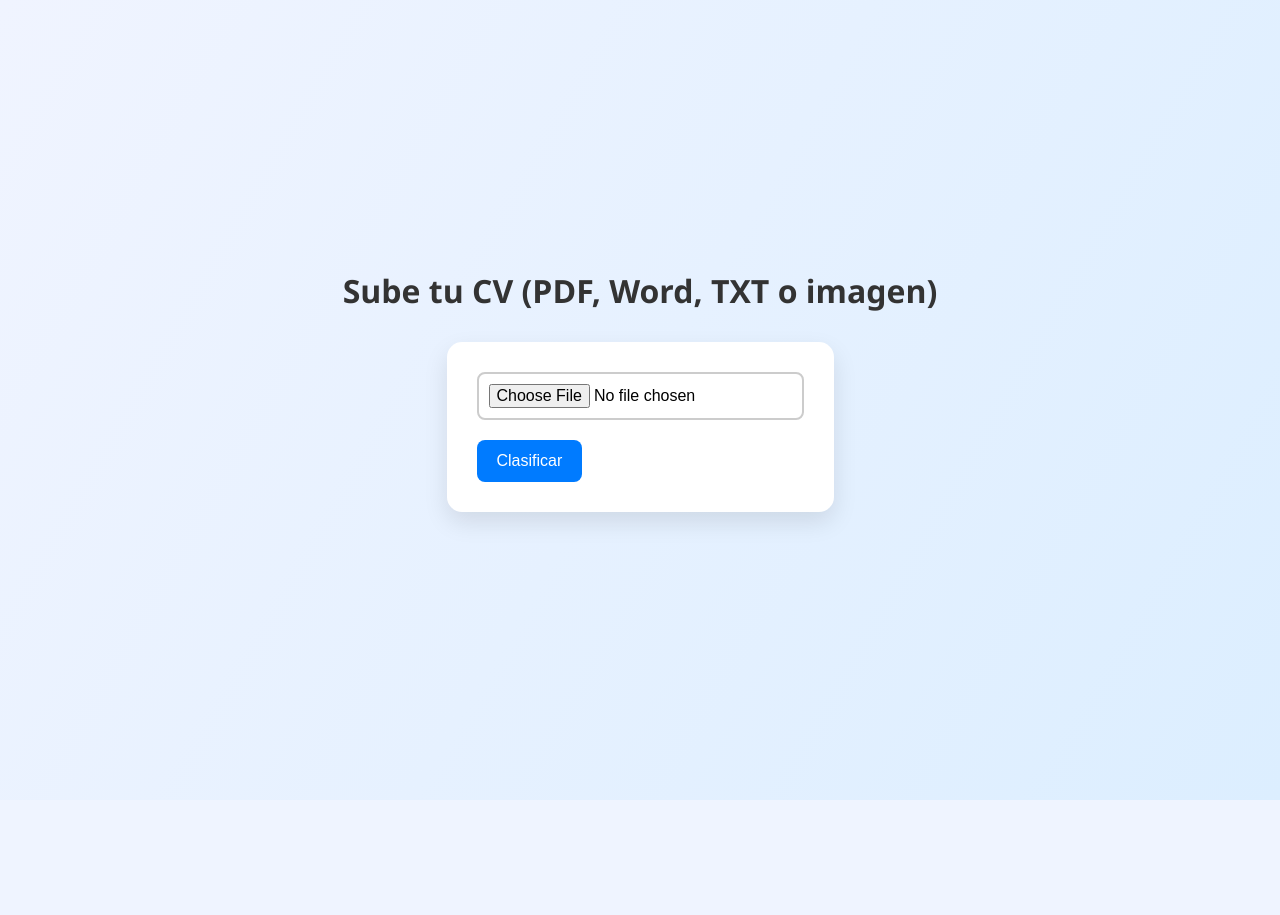
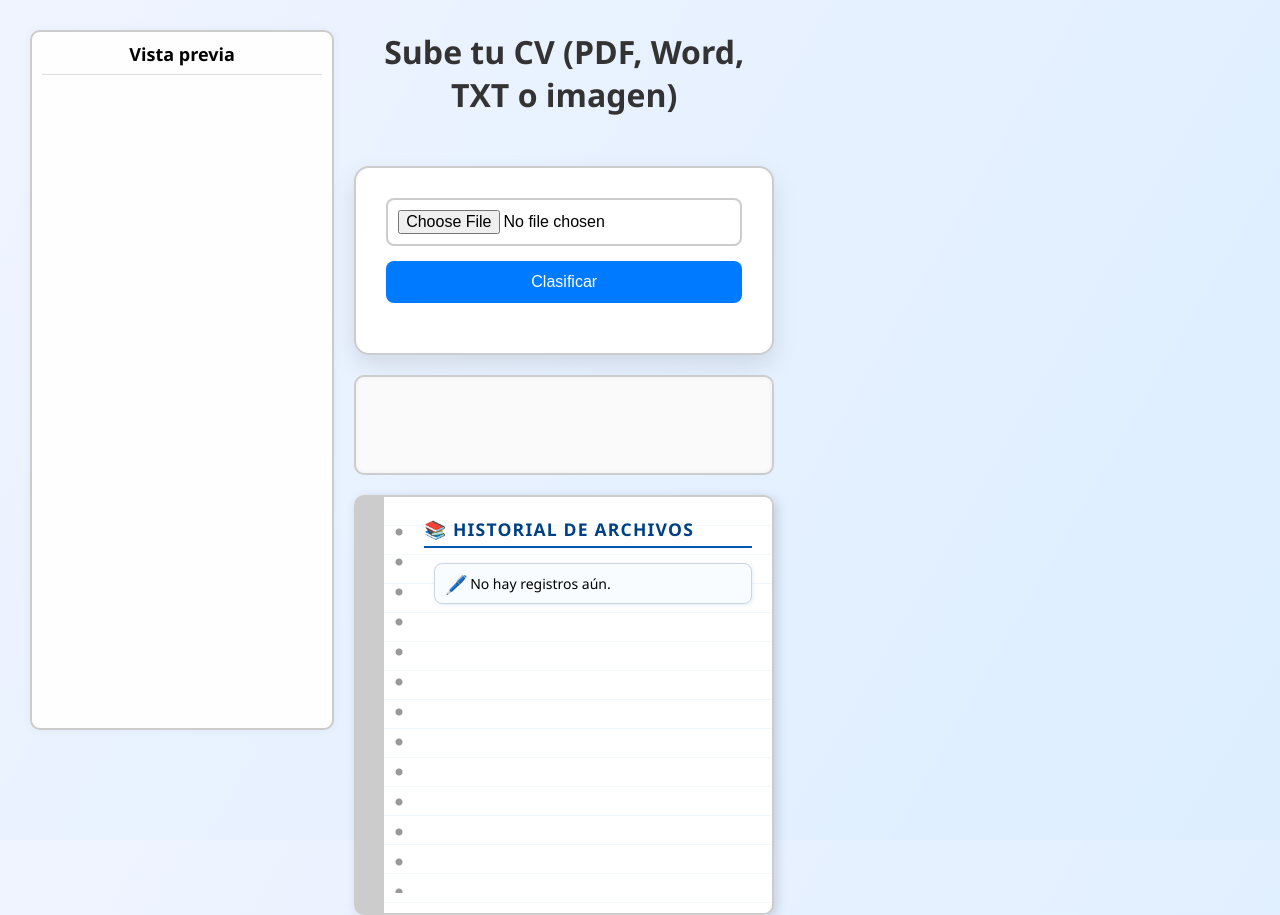
Before and after one commit to MateoNorberto/CLASIFICADOR_CV, a Flask app: page / in a window 1280 px wide. Before the commit the page ends 800 px from the top, so only its background shows below. Run offline with Flask 3, Linux system fonts and the light colour scheme; parts of the project's set-up code (start-up, migrations or seed data) failed here and were passed over.

Commit message:
mejorando el frntend

```diff
--- a/app.py
+++ b/app.py
@@ -4,11 +4,24 @@ import PyPDF2
 import docx2txt
 import pytesseract
 from PIL import Image
-import os
+import re
+import nltk
+from nltk.corpus import stopwords
+
+nltk.download("stopwords")
+stop_words = set(stopwords.words("spanish"))
 
 app = Flask(__name__)
 model = joblib.load("model.pkl")
-print("Modelo cargado correctamente")
+print("Modelo cargado correctamente.")
+
+def clean_text(text):
+    text = text.lower()
+    text = re.sub(r'\S+@\S+', '', text)
+    text = re.sub(r'\d{9,}', '', text)
+    text = re.sub(r'[^a-záéíóúñ\s]', '', text)
+    tokens = [word for word in text.split() if word not in stop_words]
+    return " ".join(tokens)
 
 def extract_text_from_pdf(pdf_file):
     reader = PyPDF2.PdfReader(pdf_file)
@@ -44,9 +57,18 @@ def index():
             else:
                 return jsonify({"error": "Tipo de archivo no soportado"}), 400
 
-            prediction = model.predict([text])[0]
-            probability = model.predict_proba([text]).max() * 100
-            return jsonify({"prediction": prediction, "probability": round(probability, 2)})
+            cleaned_text = clean_text(text)
+            prediction = model.predict([cleaned_text])[0]
+            probability = model.predict_proba([cleaned_text]).max() * 100
+
+            # Placeholder para cargo_detectado
+            cargo_detectado = "No implementado aún"
+
+            return jsonify({
+                "prediction": prediction,
+                "probability": round(probability, 2),
+                "cargo": cargo_detectado
+            })
 
         except Exception as e:
             return jsonify({"error": f"Error interno: {str(e)}"}), 500
--- a/static/script.js
+++ b/static/script.js
@@ -1,19 +1,73 @@
 const allowedTypes = [
-  "application/pdf",
-  "application/vnd.openxmlformats-officedocument.wordprocessingml.document",
-  "text/plain",
-  "image/png",
-  "image/jpeg"
+    "application/pdf",
+    "application/vnd.openxmlformats-officedocument.wordprocessingml.document",
+    "text/plain",
+    "image/png",
+    "image/jpeg"
 ];
+const MAX_SIZE_MB = 5;
 
-document.getElementById("upload-form").addEventListener("submit", async function (e) {
+const form = document.getElementById("upload-form");
+const resultado = document.getElementById("resultado");
+const preview = document.getElementById("preview");
+const progressBar = document.getElementById("progress-bar");
+const listaHistorial = document.getElementById("lista-historial");
+
+// Vista previa archivo
+document.querySelector('input[name="cv"]').addEventListener("change", function () {
+    const file = this.files[0];
+    preview.innerHTML = "";
+
+    if (!file) {
+        preview.textContent = "Selecciona un archivo para ver la vista previa aquí.";
+        return;
+    }
+
+    if (file.type === "application/pdf") {
+        // PDF: iframe para preview
+        const fileURL = URL.createObjectURL(file);
+        preview.innerHTML = `<iframe src="${fileURL}" width="100%" height="500px"></iframe>`;
+    } else if (file.type.startsWith("image/")) {
+        // Imagen: mostrar imagen
+        const reader = new FileReader();
+        reader.onload = e => {
+            preview.innerHTML = `<img src="${e.target.result}" alt="Vista previa del CV" style="max-width: 100%; height: auto;" />`;
+        };
+        reader.readAsDataURL(file);
+    } else if (file.type === "text/plain") {
+        // TXT: mostrar texto (primeros 500 caracteres)
+        const reader = new FileReader();
+        reader.onload = e => {
+            const text = e.target.result.slice(0, 500);
+            preview.innerHTML = `<pre style="white-space: pre-wrap; word-wrap: break-word;">${text}${e.target.result.length > 500 ? "\n\n[Contenido truncado]" : ""}</pre>`;
+        };
+        reader.readAsText(file);
+    } else if (file.type === "application/vnd.openxmlformats-officedocument.wordprocessingml.document" || file.name.endsWith(".docx")) {
+        // DOCX: mostrar mensaje con icono (sin preview real)
+        preview.innerHTML = `<p>📄 Archivo Word: <strong>${file.name}</strong><br>No se puede mostrar vista previa en el navegador.</p>`;
+    } else {
+        // Otros tipos: mostrar mensaje genérico
+        preview.innerHTML = `<p>📄 Archivo: <strong>${file.name}</strong><br>No se puede mostrar vista previa.</p>`;
+    }
+});
+
+// Submit form
+form.addEventListener("submit", async function (e) {
     e.preventDefault();
-    const div = document.getElementById("resultado");
-    div.textContent = "Procesando...";
+    resultado.textContent = "Procesando...";
+    progressBar.style.width = "50%";
 
     const file = this.cv.files[0];
-    if (!allowedTypes.includes(file.type)) {
-        div.textContent = "Tipo de archivo no permitido. Solo PDF, Word, TXT o imagen.";
+
+    if (!file || !allowedTypes.includes(file.type)) {
+        resultado.textContent = "❌ Tipo de archivo no permitido.";
+        progressBar.style.width = "0";
+        return;
+    }
+
+    if (file.size > MAX_SIZE_MB * 1024 * 1024) {
+        resultado.textContent = `❌ Archivo muy grande. Máx: ${MAX_SIZE_MB}MB`;
+        progressBar.style.width = "0";
         return;
     }
 
@@ -24,23 +78,61 @@ document.getElementById("upload-form").addEventListener("submit", async function
             body: formData
         });
 
+        const result = await response.json();
+        progressBar.style.width = "100%";
+
         if (!response.ok) {
-            const errorData = await response.json();
-            div.textContent = errorData.error || "Error desconocido en el servidor";
+            resultado.textContent = result.error || "Error desconocido.";
             return;
         }
 
-        const result = await response.json();
-        div.innerHTML = `
+        resultado.innerHTML = `
             <strong>Área:</strong> ${result.prediction}<br>
-            <strong>Cargo detectado en el CV:</strong> ${result.cargo || "No especificado"}<br>
+            <strong>Cargo:</strong> ${result.cargo || "No especificado"}<br>
             <strong>Probabilidad:</strong> ${result.probability}%<br>
-            ${result.probability >= 80
-            ? '<span style="color:green;">✅ ¡Felicidades! Eres un candidato apto para contratación.</span>'
-            : '<span style="color:red;">❌ Lo sentimos, no cumples con los requisitos para contratación.</span>'}
+            ${result.probability >= 34
+                ? '<span style="color:green;">✅ Apto para contratación.</span>'
+                : '<span style="color:red;">❌ No cumple los requisitos.</span>'}
         `;
+
+        guardarHistorial(file.name, result);
+        mostrarHistorial();
     } catch (error) {
-        div.textContent = "Error al conectar con el servidor.";
-        console.error("Error en fetch:", error);
+        resultado.textContent = "❌ Error al conectar con el servidor.";
+        console.error("Error:", error);
+    } finally {
+        setTimeout(() => progressBar.style.width = "0", 1000);
     }
 });
+
+// Guardar historial en localStorage
+function guardarHistorial(nombreArchivo, data) {
+    let historial = JSON.parse(localStorage.getItem("historial_cv")) || [];
+    historial.unshift({
+        fecha: new Date().toLocaleString(),
+        archivo: nombreArchivo,
+        prediction: data.prediction,
+        cargo: data.cargo,
+        probability: data.probability
+    });
+    localStorage.setItem("historial_cv", JSON.stringify(historial));
+}
+
+// Mostrar historial
+function mostrarHistorial() {
+    const historial = JSON.parse(localStorage.getItem("historial_cv")) || [];
+    listaHistorial.innerHTML = "";
+
+    if (!historial.length) {
+        listaHistorial.innerHTML = "<li>No hay registros aún.</li>";
+        return;
+    }
+
+    historial.slice(0, 5).forEach(item => {
+        const li = document.createElement("li");
+        li.textContent = `📄 ${item.archivo} → ${item.prediction} (${item.probability}%)`;
+        listaHistorial.appendChild(li);
+    });
+}
+
+window.onload = mostrarHistorial;
--- a/static/style.css
+++ b/static/style.css
@@ -1,26 +1,79 @@
-/* Reset básico */
+/* Reset y base */
 * {
     margin: 0;
     padding: 0;
     box-sizing: border-box;
 }
 
-/* Fondo general */
-body {
-    font-family: 'Segoe UI', Tahoma, Geneva, Verdana, sans-serif;
-    background: linear-gradient(120deg, #f0f4ff, #dceeff);
-    height: 100vh;
+/* Layout general: 3 columnas dentro del contenedor principal */
+#main-container {
+    display: flex;
+    gap: 20px; /* espacio entre columnas */
+    padding: 10px;
+    height: 90vh;
+    box-sizing: border-box;
+}
+
+/* Columna izquierda: vista previa */
+#preview-container {
+    flex: 1;
+    max-width: 400px;
+    border: 2px solid #ccc;
+    border-radius: 10px;
+    padding: 10px;
+    height: 100%;
+    overflow-y: auto;
+    background: #fefefe;
+    box-shadow: 0 0 10px rgba(0,0,0,0.05);
+}
+
+#preview-container h2 {
+    margin-top: 0;
+    font-size: 18px;
+    text-align: center;
+    border-bottom: 1px solid #ddd;
+    padding-bottom: 8px;
+}
+
+/* Imágenes y PDF iframe ocupan todo el ancho del contenedor */
+#preview img,
+#preview iframe {
+    width: 100%;
+    border-radius: 8px;
+    margin: 10px 0;
+    display: block;
+    height: auto;
+}
+
+/* Texto plano (txt) ocupa ancho completo */
+#preview pre {
+    font-size: 14px;
+    padding: 10px;
+    background: #eef6ff;
+    border-radius: 5px;
+    white-space: pre-wrap;
+    word-wrap: break-word;
+    margin-bottom: 10px;
+}
+
+/* Mensajes genéricos o Word (p) también ancho completo */
+#preview p {
+    font-size: 14px;
+    padding: 10px;
+    background: #eef6ff;
+    border-radius: 5px;
+    word-wrap: break-word;
+    margin-bottom: 10px;
+}
+
+/* Columna central: formulario + resultado */
+#right-container {
+    flex: 1.5;
+    max-width: 600px;
     display: flex;
     flex-direction: column;
-    align-items: center;
-    justify-content: center;
-}
-
-/* Título */
-h1 {
-    color: #333;
-    margin-bottom: 30px;
-    animation: slideDown 1s ease;
+    gap: 20px;
+    height: 100%;
 }
 
 /* Formulario */
@@ -30,30 +83,27 @@ form#upload-form {
     border-radius: 15px;
     box-shadow: 0 10px 25px rgba(0, 0, 0, 0.1);
     transition: transform 0.3s ease;
+    width: 100%;
+    max-width: 100%;
+    border: 2px solid #ccc;
 }
 
 form#upload-form:hover {
     transform: scale(1.02);
 }
 
-/* Input file */
-input[type="file"] {
-    display: block;
-    margin-bottom: 20px;
+/* Inputs */
+form#upload-form input[type="file"] {
+    margin-bottom: 15px;
     font-size: 16px;
     border: 2px solid #ccc;
     padding: 10px;
     border-radius: 8px;
     width: 100%;
-    transition: border 0.3s ease;
-}
-
-input[type="file"]:hover {
-    border-color: #007bff;
 }
 
 /* Botón */
-button[type="submit"] {
+form#upload-form button[type="submit"] {
     background-color: #007bff;
     color: white;
     border: none;
@@ -62,20 +112,141 @@ button[type="submit"] {
     border-radius: 8px;
     cursor: pointer;
     transition: background-color 0.3s ease, transform 0.2s ease;
+    width: 100%;
 }
 
-button[type="submit"]:hover {
+form#upload-form button[type="submit"]:hover {
     background-color: #0056b3;
     transform: translateY(-2px);
+}
+
+/* Barra de progreso */
+#progress-bar {
+    height: 5px;
+    width: 0;
+    background-color: #007bff;
+    transition: width 0.3s ease;
+    margin-top: 15px;
+    border-radius: 4px;
 }
 
 /* Resultado */
 #resultado {
     color: #222;
-    margin-top: 20px;
+    padding: 15px;
+    border: 2px solid #ccc;
+    border-radius: 10px;
+    background: #fafafa;
+    min-height: 100px;
+    box-shadow: inset 0 0 5px rgba(0,0,0,0.05);
     font-size: 18px;
     text-align: center;
     animation: fadeIn 1s ease;
+}
+
+/* Columna derecha: historial */
+#historial {
+    flex: 0 0 420px; /* ancho fijo para columna derecha */
+    max-width: 90vw;
+    margin: 0;
+    font-size: 15px;
+    background: repeating-linear-gradient(
+        white,
+        white 28px,
+        #e4f0ff 29px
+    );
+    border: 2px solid #ccc;
+    border-left: 30px solid #ccc;
+    padding: 20px 20px 20px 40px;
+    border-radius: 10px;
+    box-shadow: 3px 3px 12px rgba(0, 0, 0, 0.15);
+    height: 100%;
+    overflow-y: auto;
+    position: relative;
+
+    /* Scroll suave y con barra visible */
+    scrollbar-width: thin;
+    scrollbar-color: #0056b3 #e4f0ff;
+}
+
+/* Scrollbar Webkit (Chrome, Edge, Safari) */
+#historial::-webkit-scrollbar {
+    width: 8px;
+}
+
+#historial::-webkit-scrollbar-track {
+    background: #e4f0ff;
+    border-radius: 10px;
+}
+
+#historial::-webkit-scrollbar-thumb {
+    background-color: #0056b3;
+    border-radius: 10px;
+    border: 2px solid #e4f0ff;
+}
+
+/* efecto puntos verticales en historial */
+#historial::before {
+    content: '';
+    position: absolute;
+    left: 10px;
+    top: 20px;
+    width: 10px;
+    height: calc(100% - 40px);
+    background:
+        radial-gradient(circle at center, #999 3px, transparent 4px) repeat-y;
+    background-size: 10px 30px;
+}
+
+/* Título en historial */
+#historial h3 {
+    margin-bottom: 15px;
+    color: #004085;
+    font-weight: 700;
+    font-family: 'Segoe UI', Tahoma, Geneva, Verdana, sans-serif;
+    text-transform: uppercase;
+    letter-spacing: 1.2px;
+    border-bottom: 2px solid #0056b3;
+    padding-bottom: 5px;
+}
+
+/* Lista historial */
+#lista-historial {
+    list-style: none;
+    padding-left: 10px;
+    margin: 0;
+    font-family: 'Segoe UI', Tahoma, Geneva, Verdana, sans-serif;
+}
+
+#lista-historial li {
+    margin-bottom: 15px;
+    padding: 10px 15px;
+    position: relative;
+    border-radius: 8px;
+    border: 1px solid #cbd5e1;
+    background-color: #f8fcff;
+    box-shadow: 1px 1px 4px rgba(0, 86, 179, 0.1);
+    font-size: 14px;
+    transition: background-color 0.3s ease, box-shadow 0.3s ease;
+    cursor: default;
+    padding-left: 35px; /* para que no quede el texto pegado al icono */
+}
+
+/* Icono en lista historial */
+#lista-historial li::before {
+    content: "🖊️";
+    position: absolute;
+    left: 10px;
+    top: 50%;
+    transform: translateY(-50%);
+    font-size: 18px;
+    color: #0056b3;
+}
+
+/* Efecto hover para resaltar el item */
+#lista-historial li:hover {
+    background-color: #e3f0ff;
+    box-shadow: 2px 2px 10px rgba(0, 86, 179, 0.3);
 }
 
 /* Animaciones */
@@ -98,3 +269,21 @@ button[type="submit"]:hover {
         opacity: 1;
     }
 }
+
+/* Título principal */
+h1 {
+    color: #333;
+    margin-bottom: 30px;
+    animation: slideDown 1s ease;
+    text-align: center;
+}
+
+/* Body */
+body {
+    font-family: 'Segoe UI', Tahoma, Geneva, Verdana, sans-serif;
+    background: linear-gradient(120deg, #f0f4ff, #dceeff);
+    min-height: 100vh;
+    display: flex;
+    gap: 20px;
+    margin: 20px;
+}
--- a/templates/index.html
+++ b/templates/index.html
@@ -1,17 +1,39 @@
 <!DOCTYPE html>
 <html lang="es">
 <head>
-    <meta charset="UTF-8">
+    <meta charset="UTF-8" />
     <title>Clasificador de CV</title>
-    <link rel="stylesheet" href="/static/style.css">
+    <link rel="stylesheet" href="/static/style.css" />
 </head>
 <body>
-    <h1>Sube tu CV (PDF, Word, TXT o imagen)</h1>
-    <form id="upload-form" enctype="multipart/form-data">
-        <input type="file" name="cv" accept=".pdf,.docx,.txt,.png,.jpg,.jpeg" required>
+  <div id="main-container">
+    <!-- Columna izquierda: vista previa -->
+    <div id="preview-container">
+      <h2>Vista previa</h2>
+      <div id="preview">
+        <!-- imágenes, textos, etc -->
+      </div>
+    </div>
+
+    <!-- Columna derecha: formulario, resultado e historial -->
+    <div id="right-container">
+      <h1>Sube tu CV (PDF, Word, TXT o imagen)</h1>
+
+      <form id="upload-form" enctype="multipart/form-data">
+        <input type="file" name="cv" accept=".pdf,.docx,.txt,.png,.jpg,.jpeg" required />
         <button type="submit">Clasificar</button>
-    </form>
-    <div id="resultado" style="margin-top:20px; font-weight:bold;"></div>
-    <script src="/static/script.js"></script>
+        <div id="progress-bar"></div>
+      </form>
+
+      <div id="resultado"></div>
+
+      <div id="historial">
+        <h3>📚 Historial de Archivos</h3>
+        <ul id="lista-historial"></ul>
+      </div>
+    </div>
+  </div>
+
+  <script src="/static/script.js"></script>
 </body>
 </html>
```
